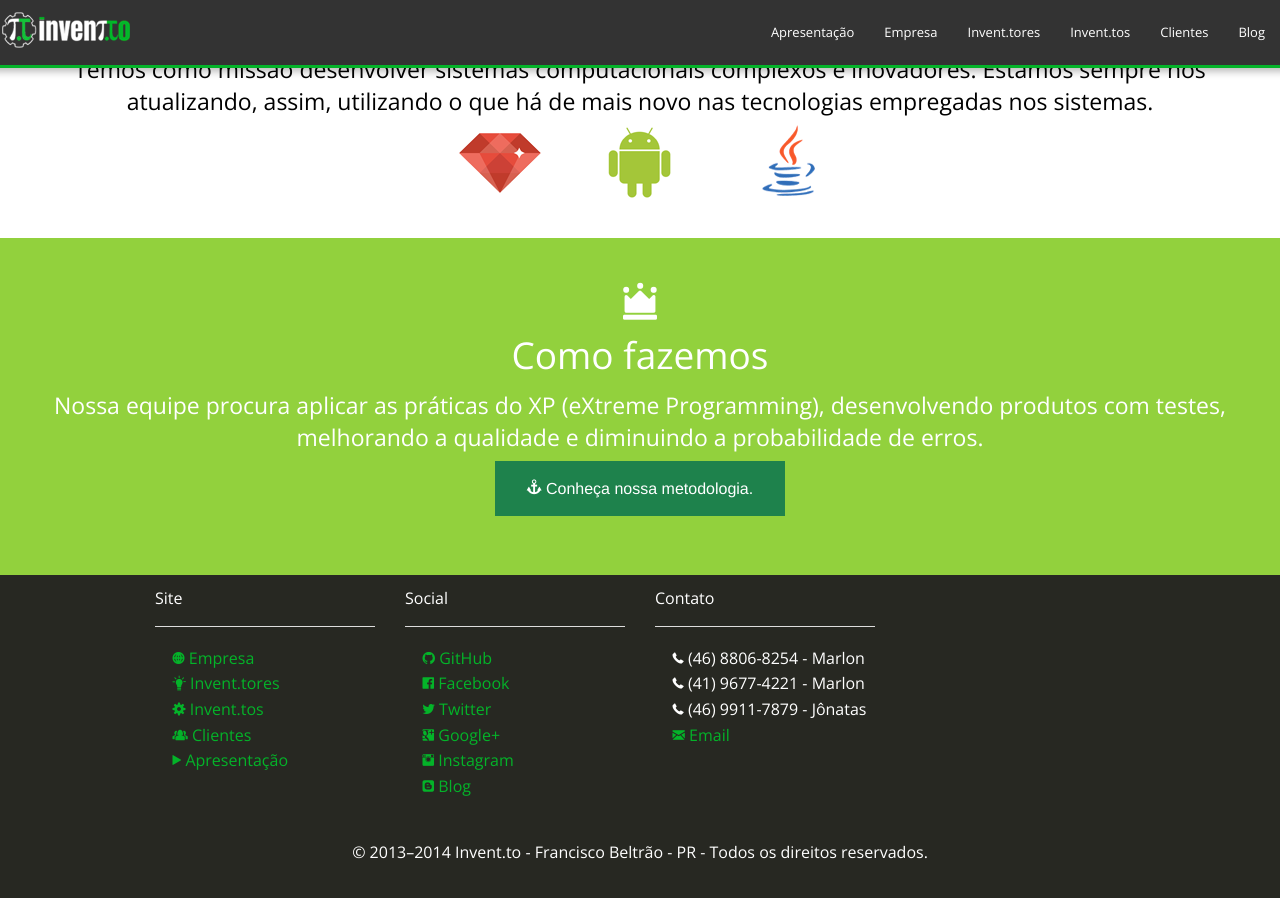
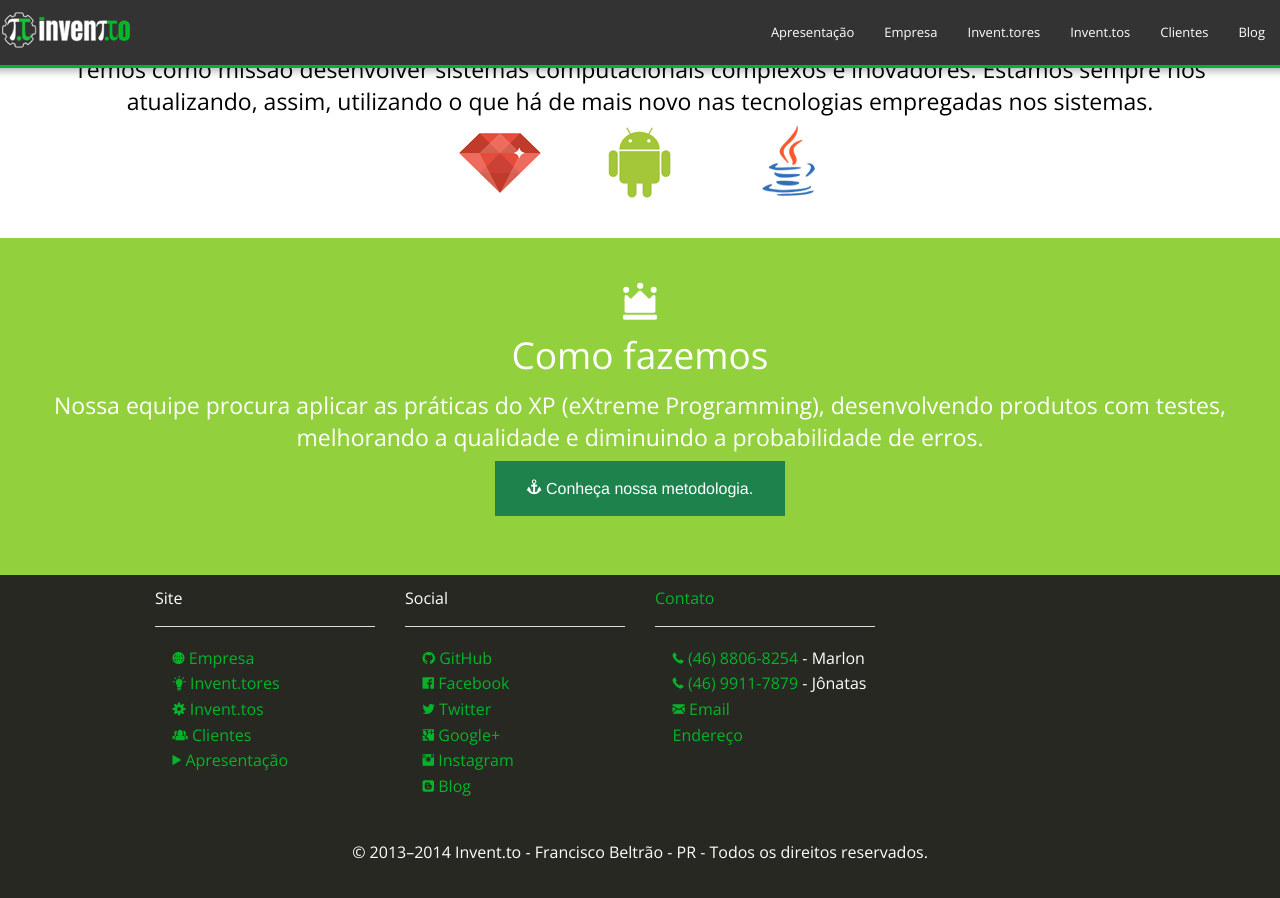
Before and after one commit to inventto/inventto_site, a Jekyll site: the page built from index.html, in a window 1280 px wide and 900 px high, scrolled down 1065 px. Built offline with Jekyll 4.4.1, drawn with Linux system fonts in a browser that asks for light colours; comment, search, counter and statistics services are not loaded.

Commit message:
fixing links and adding address

```diff
--- a/_includes/footer.html
+++ b/_includes/footer.html
@@ -27,25 +27,18 @@
              </div>
 
               <div class="large-3 columns">
-              Contato
+              <a href="/contato">Contato</a>
               <hr>
-              <ul class="home-social ">
-
-                  <li><span class="fi-telephone"> (46) 8806-8254 - Marlon </span</li>
-                  <li><span class="fi-telephone"> (41) 9677-4221 - Marlon </span></li>
-                  <li><span class="fi-telephone"> (46) 9911-7879 - Jônatas </span></li>
-                  <li><a href="mailto:contato@invent.to" class="fi-mail"> Email</a></li>
-                </ul>
-             </div>
-
-
-
+              <ul class="home-social">
+                <li><a href="tel:4688068254" class="fi-telephone"> (46) 8806-8254</a> - Marlon </li>
+                <li><a href="tel:4699117879" class="fi-telephone"> (46) 9911-7879</a> - Jônatas </li>
+                <li><a href="mailto:contato@invent.to" class="fi-mail"> Email</a></li>
+                <li><a href="/endereco" class="fi-maps"> Endereço</a></li>
+              </ul>
+            </div>
               <div class="large-3 columns">
               <div class="fb-like-box" data-href="https://www.facebook.com/pages/Inventto/100538040118577" data-colorscheme="dark" data-show-faces="true" data-header="false" data-stream="false" data-show-border="true"></div>
             </div>
-
-
-
           </div>
-            <div class="copyright">© 2013–2014 Invent.to - Francisco Beltrão - PR - Todos os direitos reservados.</div>
-</footer>
+          <div class="copyright">© 2013–2014 Invent.to - Francisco Beltrão - PR - Todos os direitos reservados.</div>
+    </footer>
```
